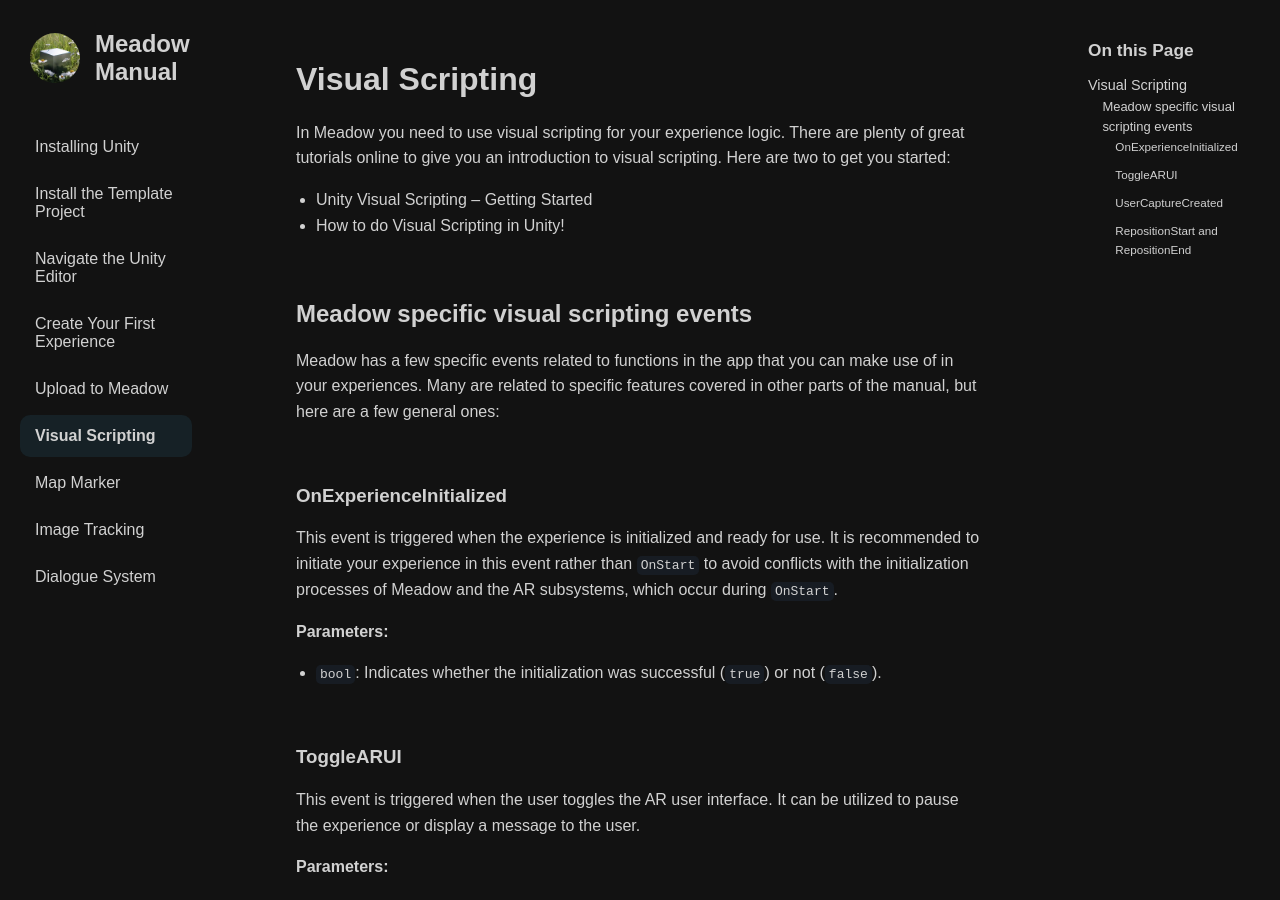
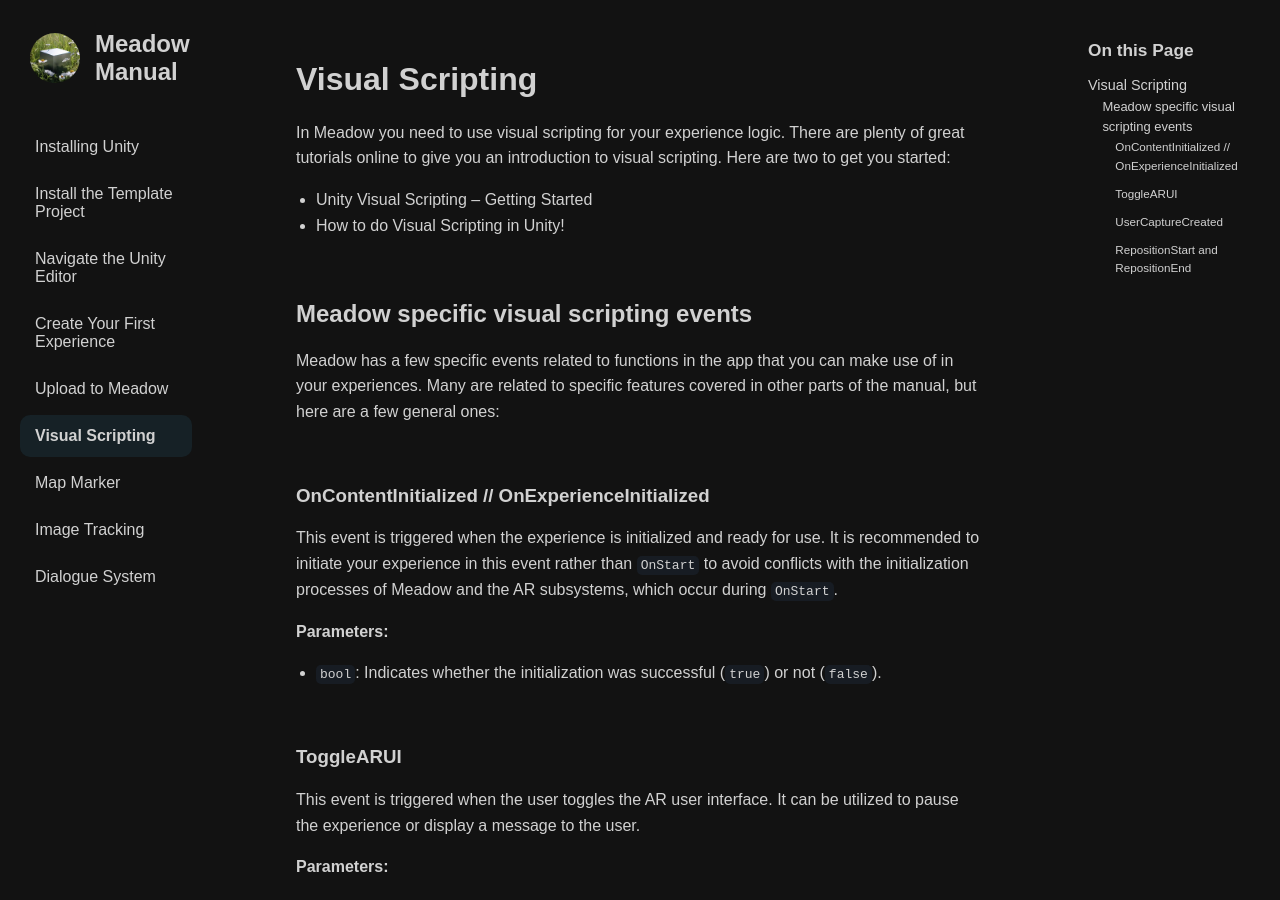
Before and after one commit to untoldgarden/meadow-manual, a Jekyll site: the page built from visual-scripting.md, in a window 1280 px wide and 900 px high. Built offline with Jekyll 4.4.1, drawn with Linux system fonts in a browser that asks for light colours; the table of contents is made by our own code.

Commit message:
updated OnExperienceInitialized

```diff
--- a/visual-scripting.md
+++ b/visual-scripting.md
@@ -16,7 +16,7 @@
 Meadow has a few specific events related to functions in the app that you can make use of in your experiences. Many are related to specific features covered in other parts of the manual, but here are a few general ones:
 
 <br>
-### OnExperienceInitialized
+### OnContentInitialized // OnExperienceInitialized
 
 This event is triggered when the experience is initialized and ready for use. It is recommended to initiate your experience in this event rather than `OnStart` to avoid conflicts with the initialization processes of Meadow and the AR subsystems, which occur during `OnStart`.
 
```
